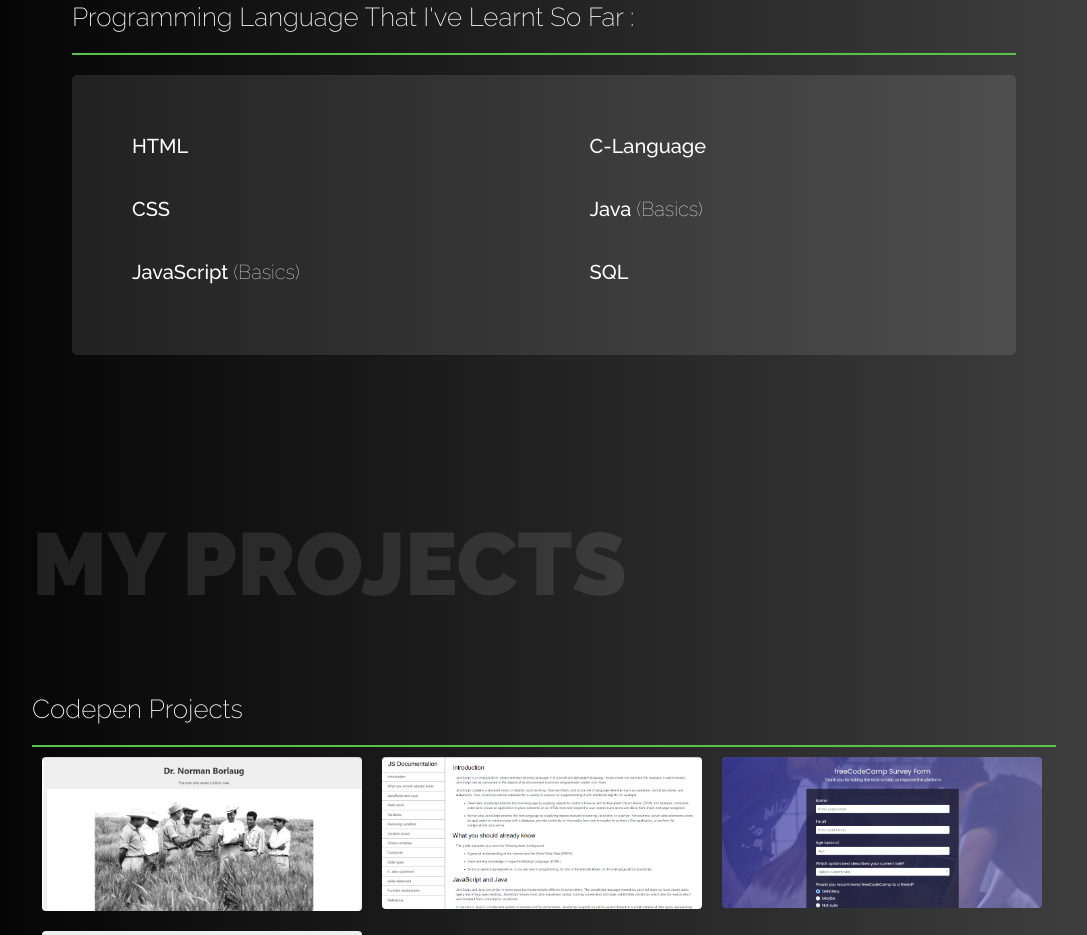
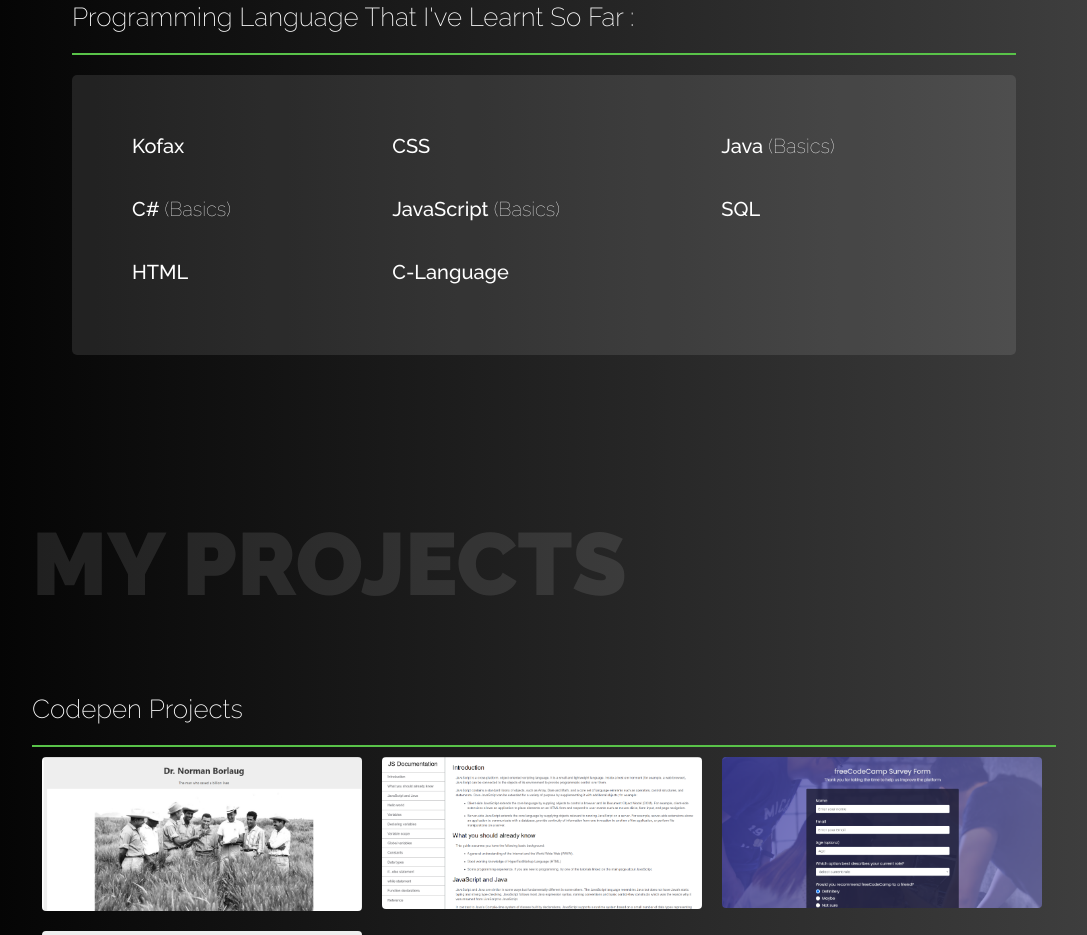
Before and after one commit to KamalDevara/Portfolio, a plain HTML site: page index.html in a window 1280 px wide. Shown: the part 1486-2421 px from the top of the page, without its empty margins (96-1183 px from the left). Drawn offline with nearby package versions, Linux system fonts and the light colour scheme.

Commit message:
Update index.html

```diff
--- a/index.html
+++ b/index.html
@@ -64,12 +64,15 @@
                <div class="tech abt">
                   <h2>Programming Language That I've Learnt So Far : </h2>
                    <ul>
+                     <li>Kofax</li>
+                     <li>C# <span>(Basics)</span></li>
                     <li>HTML</li>
                     <li>CSS</li>
                     <li>JavaScript <span>(Basics)</span></li>
                      <li>C-Language</li>
                     <li>Java <span>(Basics)</span></li>
                      <li>SQL</li>
+
                    </ul>
                </div>
 
```
